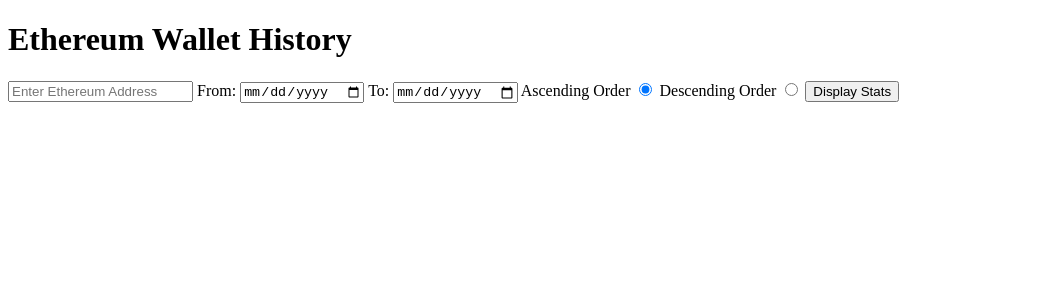
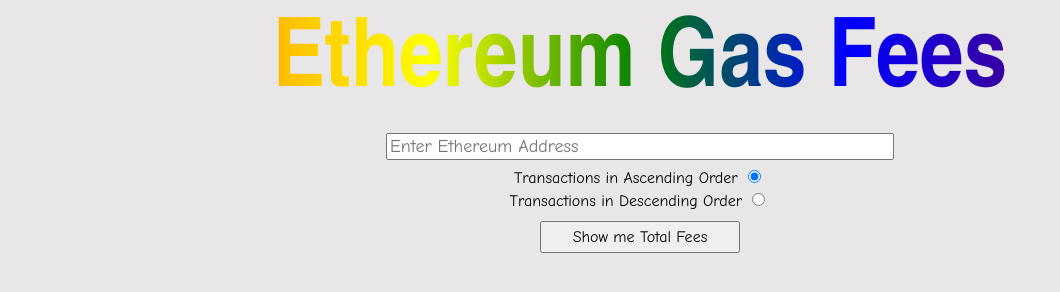
Before and after one commit to anthonycbl/ethereum-gas-burned-app, a website built with Parcel: page src/index.html in a window 1280 px wide. Shown: the whole page, without its empty margins (0-1060 px from the left). Built offline with nearby package versions, Linux system fonts and the light colour scheme.

Commit message:
added basic CSS

```diff
--- a/src/index.html
+++ b/src/index.html
@@ -4,23 +4,20 @@
     <meta charset="UTF-8">
     <meta http-equiv="X-UA-Compatible" content="IE=edge">
     <meta name="viewport" content="width=device-width, initial-scale=1.0">
-    <title>Ethereum Gas Burned</title>
+    <title>Ethereum Gas Fees</title>
     <link rel="stylesheet" href="style.css">
  <body>
-    <h1>Ethereum Wallet History</h1>
+    <h1>Ethereum Gas Fees</h1>
     <form>
         <input type="text" class="address" placeholder="Enter Ethereum Address"/>
-        <label for="startDate">From:</label>
-        <input type="date" id="startDate" name="startDate">
-        <label for="endDate">To:</label>
-        <input type="date" id="endDate" name="endDate">
-        <label for="ascending">Ascending Order</label>
+        <br>
+        <label for="ascending">Transactions in Ascending Order</label>
         <input id="ascending" type="radio" name="asc-desc" value="asc" checked>
-        <label for="descending">Descending Order</label>
+        <br>
+        <label for="descending">Transactions in Descending Order</label>
         <input id="descending" type="radio" name="asc-desc" value="desc">
-
-        <input type="submit" value = "Display Stats"/>
-
+        <br>
+        <input type="submit" value = "Show me Total Fees"/>
     </form>
     <div id="app"></div>
     <script src="main.js" type="module"></script>
--- a/src/main.js
+++ b/src/main.js
@@ -4,21 +4,26 @@
 const addressInput = document.querySelector(".address");
 const txnOrder = document.querySelector("#ascending");
 
-function turnResponseIntoJS(res) {
-  return Promise.all(res.map((res) => res.json()));
+function turnResponseIntoJS(responses) {
+  return Promise.all(responses.map((response) => response.json()));
 }
 
 function handleData(data) {
+  const date = new Date();
+  const offset = date.getTimezoneOffset();
+  console.log(offset);
   const ethPrice = data[0].ethereum.usd;
   const txnArray = data[1].result;
+
   const totalFees = txnArray
     .map((txn) => txn.gasPrice * txn.gasUsed * Math.pow(10, -18))
     .reduce((acc, current) => acc + current);
   const totalFeesInUsd = totalFees * ethPrice;
 
-  let html = `<h3>You've spent ${totalFees.toFixed(4)} ETH on gas</h3>
-  <h3>That's ${totalFeesInUsd.toFixed(2)}
-  USD with currently 1 ETH being worth ${ethPrice} USD</h3>
+  let html = `<h3>This address has spent <span>${totalFees.toFixed(5)}
+  ETH</span> on gas fees.</h3>
+  <h3>That is currently worth <span>${totalFeesInUsd.toFixed(2)} USD</span>,
+  with 1 ETH being worth ${ethPrice} USD</h3>
   `;
 
   html += "<h2>Transaction History</h2>";
@@ -33,11 +38,12 @@
     const humanDateFormat = dateObject.toLocaleString();
 
     html += `
+    <div class="transaction">
     <p> Timestamp: ${humanDateFormat}</p>
     <p> Transaction Hash: ${txn.hash}</p>
     <p> Method: ${txn.functionName === "" ? txn.methodId : txn.functionName}</p>
     <p> Transaction Fee: ${transactionFee.toFixed(7)} ETH</p>
-    <hr>
+    </div>
     `;
   });
 
--- a/src/style.css
+++ b/src/style.css
@@ -0,0 +1,62 @@
+body {
+  font-family: "Comic Sans MS";
+  background-color: rgba(212, 207, 207, 0.514);
+}
+
+h1 {
+  text-align: center;
+  font-family: "Arial Narrow";
+  font-size: 6rem;
+  background-image: linear-gradient(
+    to left,
+    violet,
+    indigo,
+    blue,
+    green,
+    yellow,
+    orange,
+    red
+  );
+  -webkit-background-clip: text;
+  color: transparent;
+  margin: 5px;
+}
+
+p {
+  font-size: 16px;
+}
+
+span {
+  color: rgb(255, 55, 0);
+}
+
+form {
+  display: block;
+  text-align: center;
+}
+
+.address {
+  font-family: "Comic Sans MS";
+  font-size: 18px;
+  width: 500px;
+  margin: 5px;
+}
+
+input[type="radio"] {
+  margin: 5px;
+  font-family: "Comic Sans MS";
+}
+
+input[type="submit"] {
+  margin: 10px;
+  font-size: 16px;
+  font-family: "Comic Sans MS";
+  width: 200px;
+  padding: 5px;
+}
+
+.transaction {
+  border: 2px dotted black;
+  margin: 5px;
+  padding: 10px;
+}
```
